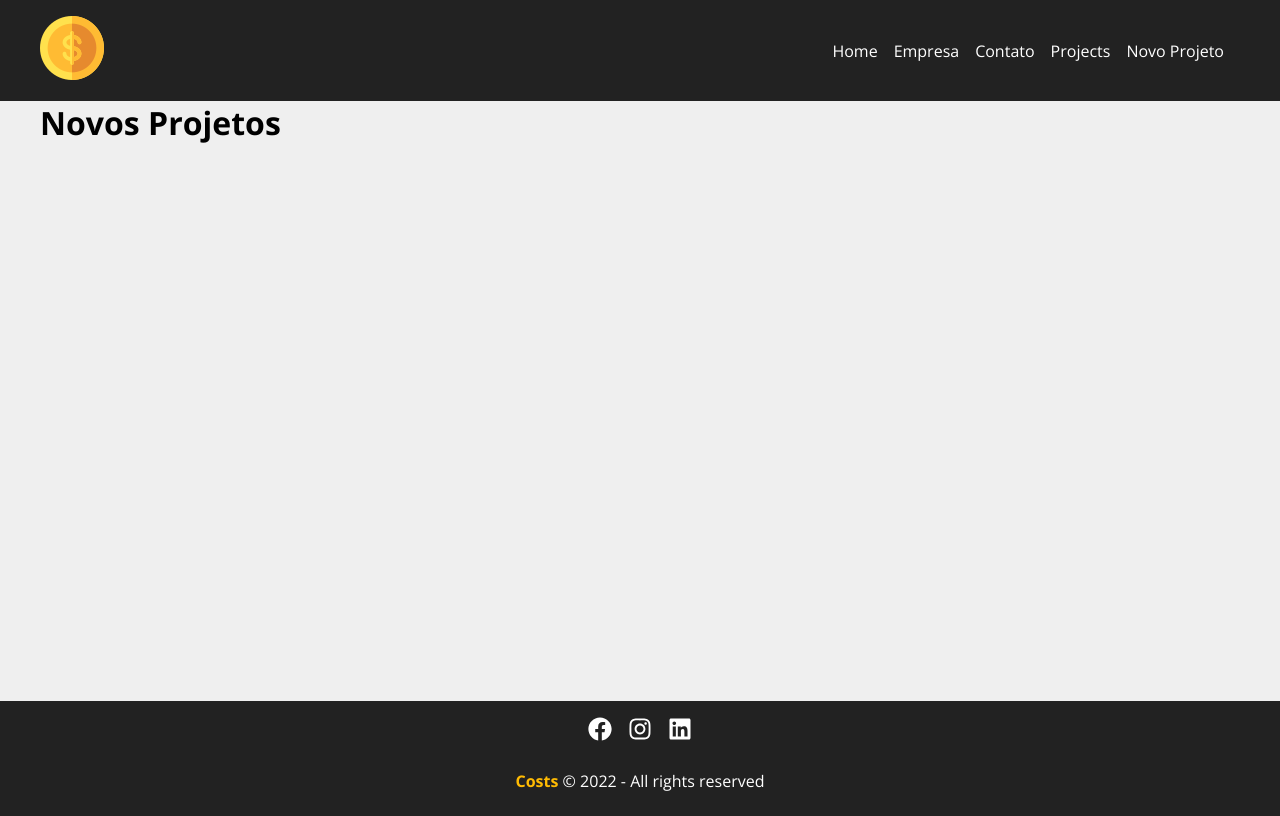
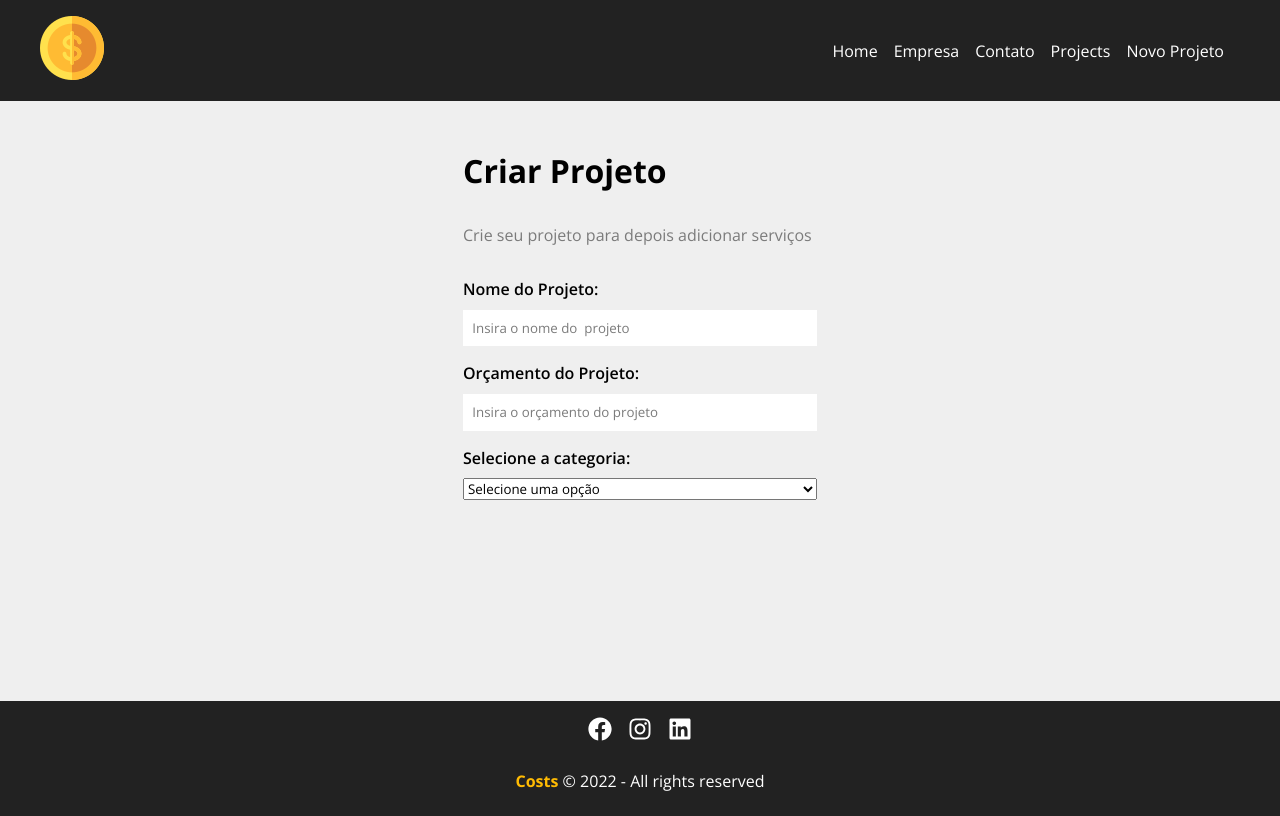
Before and after one commit to Winiast/Cost_Project, a React (Create React App) app: page /newproject in a window 1280 px wide. Built offline with nearby package versions, Linux system fonts and the light colour scheme.

Commit message:
Components de Input e select

```diff
--- a/src/components/layout/LinkButton/LinkButton.module.css
+++ b/src/components/layout/LinkButton/LinkButton.module.css
@@ -4,6 +4,7 @@
   padding: 0.5rem 1rem;
   text-decoration: none;
   transition: 0.5s;
+  border-radius: 5px;
 }
 
 .btn:hover {
--- a/src/components/pages/Home/Home.module.css
+++ b/src/components/pages/Home/Home.module.css
@@ -16,9 +16,9 @@
 
 .homeContainer h1 span {
   color: #ffbb03;
-  padding: 0 0 0.3;
+  padding: 0.3rem;
   background-color: #222;
-  border-radius: 20px;
+  border-radius: 5px;
 }
 
 .homeContainer p {
--- a/src/components/pages/Projets/NewProject.js
+++ b/src/components/pages/Projets/NewProject.js
@@ -1,9 +1,16 @@
 import React from "react";
-
+import ProjectForm from "../../project/Form/ProjectForm";
+import styles from "./NewProject.module.css";
 // import { Container } from './styles';
 
 function NewProject() {
-  return <h1>Novos Projetos</h1>;
+  return (
+    <div className={styles.newproject_container}>
+      <h1>Criar Projeto</h1>
+      <p>Crie seu projeto para depois adicionar serviços</p>
+      <ProjectForm />
+    </div>
+  );
 }
 
 export default NewProject;
--- /dev/null
+++ b/src/components/pages/Projets/NewProject.module.css
@@ -0,0 +1,13 @@
+.newproject_container {
+  width: 450px;
+  margin: 0 auto;
+  padding: 3em;
+}
+
+.newproject_container h1 {
+  margin-bottom: 1em;
+}
+
+.newproject_container p {
+  color: #7b7b7b;
+}
--- a/src/components/pages/Projets/Projects.js
+++ b/src/components/pages/Projets/Projects.js
@@ -1,5 +1,5 @@
 import React from "react";
 
 export default function Projects() {
-  return <div>Projects</div>;
+  return <h1>Projects</h1>;
 }
--- /dev/null
+++ b/src/components/project/Form/ProjectForm.js
@@ -0,0 +1,25 @@
+import React from "react";
+import Input from "../Input/Input";
+import Select from "../Select/Select";
+import styles from "./ProjectForm.module.css";
+
+export default function ProjectForm() {
+  return (
+    <form className={styles.form}>
+      <Input
+        type="text"
+        text="Nome do Projeto"
+        name="name"
+        placeholder="Insira o nome do  projeto"
+      />
+      <Input
+        type="number"
+        placeholder="Insira o orçamento do projeto"
+        text="Orçamento do Projeto"
+        name="bugdget"
+      />
+
+      <Select name="category_id" text="Selecione a categoria" />
+    </form>
+  );
+}
--- /dev/null
+++ b/src/components/project/Form/ProjectForm.module.css
@@ -0,0 +1,4 @@
+.form {
+  width: 100%;
+  margin: 2em auto;
+}
--- /dev/null
+++ b/src/components/project/Input/Input.js
@@ -0,0 +1,25 @@
+import React from "react";
+import styles from "./Input.module.css";
+
+export default function Input({
+  type,
+  text,
+  name,
+  placeholder,
+  handleOnChange,
+  value,
+}) {
+  return (
+    <div className={styles.form_control}>
+      <label htmlFor={name}>{text}:</label>
+      <input
+        type={type}
+        placeholder={placeholder}
+        name={name}
+        id={name}
+        onChange={handleOnChange}
+        value={value}
+      />
+    </div>
+  );
+}
--- /dev/null
+++ b/src/components/project/Input/Input.module.css
@@ -0,0 +1,20 @@
+.form_control {
+  display: flex;
+  flex-direction: column;
+  margin-bottom: 1em;
+}
+
+.form_control label {
+  margin-bottom: 0.6em;
+  font-weight: 600;
+}
+
+.form_control input {
+  padding: 0.7em;
+  border: none;
+  border-radius: 0px;
+}
+
+.form_control input::placeholder {
+  color: #7b7b7b;
+}
--- /dev/null
+++ b/src/components/project/Select/Select.js
@@ -0,0 +1,13 @@
+import React from "react";
+import styles from "./Select.module.css";
+
+export default function Select({ text, name, options, handleOnChange, value }) {
+  return (
+    <div className={styles.form_control}>
+      <label htmlFor={name}>{text}:</label>
+      <select name={name} id={name}>
+        <option>Selecione uma opção</option>
+      </select>
+    </div>
+  );
+}
--- /dev/null
+++ b/src/components/project/Select/Select.module.css
@@ -0,0 +1,20 @@
+.form_control {
+  display: flex;
+  flex-direction: column;
+  margin-bottom: 1em;
+}
+
+.form_control label {
+  margin-bottom: 0.6em;
+  font-weight: 600;
+}
+
+.form_control input {
+  padding: 0.7em;
+  border: none;
+  border-radius: 0px;
+}
+
+.form_control input::placeholder {
+  color: #7b7b7b;
+}
```
